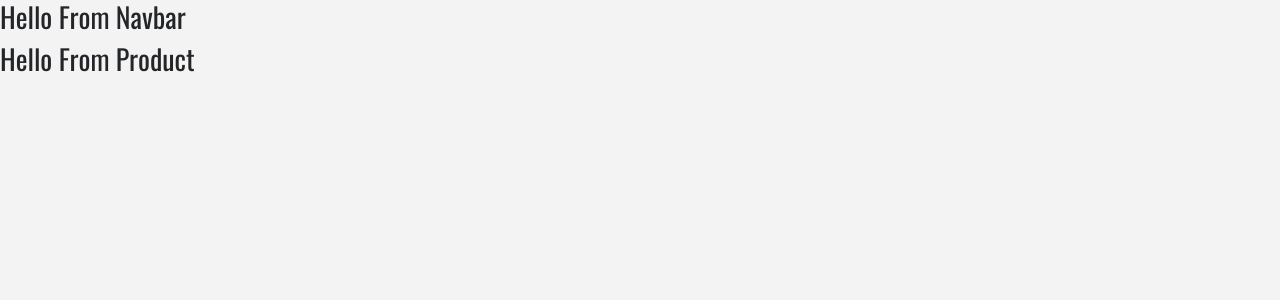
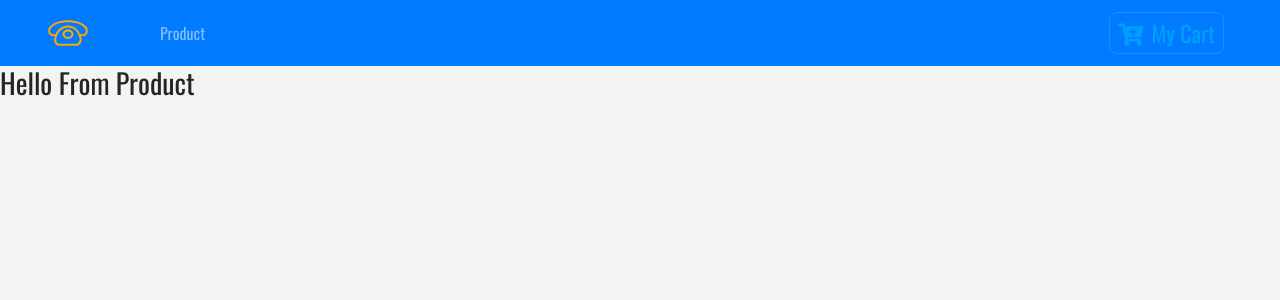
Before and after one commit to phubao1999/Learn-ReactJs, a React (Create React App) app in the folder react-app/: page / in a window 1280 px wide. Shown: the top 300 px of the page. Built offline with nearby package versions, Linux system fonts and the light colour scheme.

Commit message:
Setup Layout, Css For Button

```diff
--- a/react-app/package.json
+++ b/react-app/package.json
@@ -7,7 +7,8 @@
     "react": "^16.8.6",
     "react-dom": "^16.8.6",
     "react-router-dom": "^5.0.1",
-    "react-scripts": "3.0.1"
+    "react-scripts": "3.0.1",
+    "styled-components": "^4.3.2"
   },
   "scripts": {
     "start": "react-scripts start",
--- /dev/null
+++ b/react-app/src/components/Button.js
@@ -0,0 +1,22 @@
+import styled from 'styled-components';
+
+export const ButtonContainer = styled.button`
+    text-transform: capitalize;
+    font-size: 1.4rem;
+    background: transparent;
+    border: 0.05rem solid var(--lightBlue);
+    color: var(--lightBlue);
+    border-radius: 0.5rem;
+    padding: 0.2rem 0.5rem;
+    cursor: pointer;
+    margin: 0.2rem 0.5rem 0.2rem 0;
+    transition:all 0.5s ease-in-out;
+    &:hover{
+        background: var(--lightBlue);
+        color: var(--mainBlue);
+    }
+    &:forcus {
+        outline: none;
+    }
+
+`
--- a/react-app/src/components/Navbar.js
+++ b/react-app/src/components/Navbar.js
@@ -1,14 +1,34 @@
-import React, { Component } from 'react';
-import {link} from 'react-router-dom';
+import React, { Component } from "react";
+import { Link } from "react-router-dom";
+import logo from '../logo.svg';
+// import styled from 'styled-components';
+import {ButtonContainer} from './Button';
 
 class Navbar extends Component {
-    render() {
-        return (
-            <div>
-                <h3>Hello From Navbar</h3>
-            </div>
-        );
-    }
+  render() {
+    return (
+      <nav className="navbar navbar-expand-sm bg-primary navbar-dark px-sm-5">
+        <Link to="/">
+            <img src={logo} alt="store" className="navbar-brand" />
+        </Link>
+        <ul className="navbar-nav align-items-center">
+            <li className="nav-item ml-5">
+                <Link to="/" className="nav-link">
+                    Product
+                </Link>
+            </li>
+        </ul>
+        <Link to="/cart" className="ml-auto">
+            <ButtonContainer>
+                <span>
+                    <i className="fas fa-cart-plus mr-2" />
+                </span>
+                my cart
+            </ButtonContainer>
+        </Link>
+      </nav>
+    );
+  }
 }
 
 export default Navbar;
```
Also changed, not shown: 1 other file (tests, documents, lock files or other folders).
